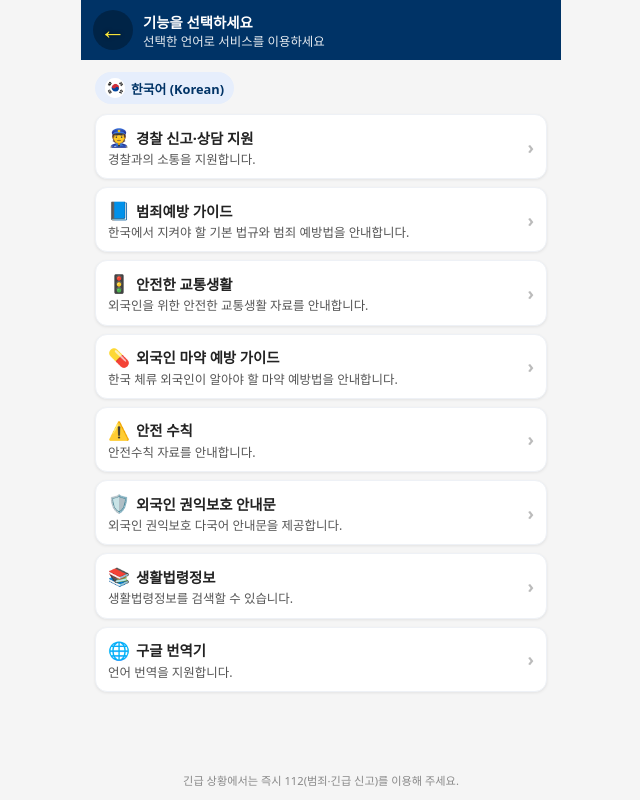
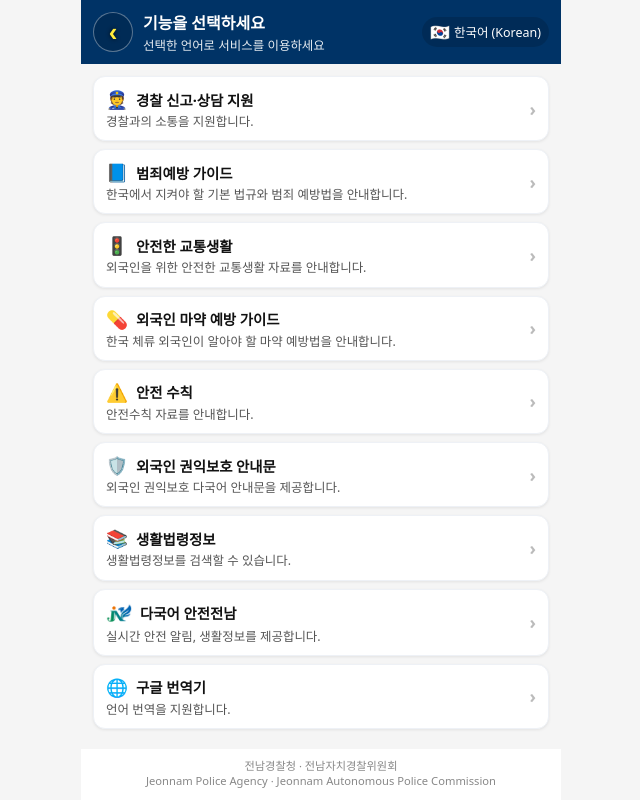
Before and after one commit to Devcdw/cdw_final, a plain HTML site: page menu.html in a window 1280 px wide. Shown: the whole page, without its empty margins (319-959 px from the left). Drawn offline with Linux system fonts and the light colour scheme.

Commit message:
safe jeonnam
1223

```diff
--- a/lang-config.js
+++ b/lang-config.js
@@ -8,6 +8,7 @@ const LANG_ORDER = [
 
 // ✅ 공통 경로
 const PDF_BASE = "https://mmma3108-rgb.github.io/foreign-safety-pdfs/";
+const SAFE_APP_URL = "https://play.google.com/store/apps/details?id=kr.go.foreigner.safe";
 
 // ✅ 언어별 설정
 const LANG_CONFIG = {
@@ -51,6 +52,11 @@ const LANG_CONFIG = {
     lawLabel: "생활법령정보",
     lawDesc: "생활법령정보를 검색할 수 있습니다.",
     lawUrl: "https://m.easylaw.go.kr/MOM/Main.laf",
+
+    // ✅ 다국어 안전전남 앱
+    safeAppLabel: "다국어 안전전남",
+    safeAppDesc: "실시간 안전 알림, 생활정보를 제공합니다.",
+    safeAppUrl: SAFE_APP_URL,
 
     googleLabel: "구글 번역기",
     googleDesc: "언어 번역을 지원합니다.",
@@ -100,6 +106,11 @@ const LANG_CONFIG = {
     lawDesc: "Search practical law information.",
     lawUrl: "https://m.easylaw.go.kr/MOM/Main.laf",
 
+    // ✅ 다국어 안전전남 앱
+    safeAppLabel: "Multilingual Safe Jeonnam",
+    safeAppDesc: "Provides real-time safety alerts and daily living information.",
+    safeAppUrl: SAFE_APP_URL,
+
     googleLabel: "Google Translate",
     googleDesc: "Supports language translation.",
     googleUrl: "https://translate.google.co.kr/?sl=auto&tl=ko&op=translate",
@@ -147,6 +158,11 @@ const LANG_CONFIG = {
     lawLabel: "生活法律信息",
     lawDesc: "可检索生活法律信息。",
     lawUrl: "https://m.easylaw.go.kr/MOM/Main.laf",
+
+    // ✅ 다국어 안전전남 앱
+    safeAppLabel: "多语言安全全南",
+    safeAppDesc: "提供实时安全提醒和生活信息。",
+    safeAppUrl: SAFE_APP_URL,
 
     googleLabel: "谷歌翻译",
     googleDesc: "支持语言翻译。",
@@ -196,6 +212,11 @@ const LANG_CONFIG = {
     lawDesc: "Tìm kiếm thông tin pháp luật đời sống.",
     lawUrl: "https://m.easylaw.go.kr/MOM/Main.laf",
 
+    // ✅ 다국어 안전전남 앱
+    safeAppLabel: "Jeonnam an toàn đa ngôn ngữ",
+    safeAppDesc: "Cung cấp cảnh báo an toàn theo thời gian thực và thông tin đời sống.",
+    safeAppUrl: SAFE_APP_URL,
+
     googleLabel: "Google Dịch",
     googleDesc: "Hỗ trợ dịch ngôn ngữ.",
     googleUrl: "https://translate.google.co.kr/?sl=auto&tl=ko&op=translate",
@@ -234,6 +255,11 @@ const LANG_CONFIG = {
     lawDesc: "जीवनसम्बन्धी कानुनी जानकारी खोज्नुहोस्।",
     lawUrl: "https://m.easylaw.go.kr/MOM/Main.laf",
 
+    // ✅ 다국어 안전전남 앱
+    safeAppLabel: "बहुभाषी सुरक्षा Jeonnam",
+    safeAppDesc: "वास्तविक-समय सुरक्षा सतर्कता र दैनिक जानकारी प्रदान गर्दछ।",
+    safeAppUrl: SAFE_APP_URL,
+
     googleLabel: "Google अनुवाद",
     googleDesc: "भाषा अनुवादमा सहयोग गर्छ।",
     googleUrl: "https://translate.google.co.kr/?sl=auto&tl=ko&op=translate",
@@ -271,6 +297,11 @@ const LANG_CONFIG = {
     lawLabel: "Amaliy qonunlar",
     lawDesc: "Amaliy qonun ma’lumotlarini qidiring.",
     lawUrl: "https://m.easylaw.go.kr/MOM/Main.laf",
+
+    // ✅ 다국어 안전전남 앱
+    safeAppLabel: "Ko'p tilli Xavfsizlik Jeonnam",
+    safeAppDesc: "Haqiqiy vaqtdagi xavfsizlik ogohlantirishlari va kundalik ma’lumotlarni taqdim etadi.",
+    safeAppUrl: SAFE_APP_URL,
 
     googleLabel: "Google Translate",
     googleDesc: "Til tarjimasini qo‘llab-quvvatlaydi.",
@@ -508,6 +539,11 @@ const LANG_CONFIG = {
     lawDesc: "ស្វែងរកព័ត៌មានច្បាប់ប្រចាំថ្ងៃ។",
     lawUrl: "https://m.easylaw.go.kr/MOM/Main.laf",
 
+    // ✅ 다국어 안전전남 앱
+    safeAppLabel: "Jeonnam បេះបោស សុវត្ថិភាពពហុភាសា",
+    safeAppDesc: "ផ្តល់ព័ត៌មានសុវត្ថិភាពពេលវេលាជាក់ស្តែង និងព័ត៌មានជីវភាពប្រចាំថ្ងៃ។",
+    safeAppUrl: SAFE_APP_URL,
+
     googleLabel: "Google Translate",
     googleDesc: "គាំទ្រការបកប្រែភាសា។",
     googleUrl: "https://translate.google.co.kr/?sl=auto&tl=ko&op=translate",
--- a/menu.html
+++ b/menu.html
@@ -17,7 +17,7 @@
       justify-content: center;
     }
 
-    .app {
+    .app-container {
       width: 100%;
       max-width: 480px;
       min-height: 100vh;
@@ -40,17 +40,13 @@
       width: 40px;
       height: 40px;
       border-radius: 999px;
-      border: none;
-      background: rgba(0,0,0,0.3);
-      display: inline-flex;
+      border: 1px solid rgba(255, 255, 255, 0.35);
+      background: rgba(0, 0, 0, 0.15);
+      display: flex;
       align-items: center;
       justify-content: center;
       cursor: pointer;
       flex-shrink: 0;
-    }
-
-    .back-btn:hover {
-      background: rgba(0,0,0,0.45);
     }
 
     .back-icon {
@@ -68,46 +64,40 @@
     }
 
     .title-main {
-      font-size: 0.9rem;
-      font-weight: 600;
-      white-space: nowrap;
-      overflow: hidden;
-      text-overflow: ellipsis;
+      font-size: 1rem;
+      font-weight: 700;
     }
 
     .title-sub {
       font-size: 0.78rem;
       opacity: 0.9;
+      margin-top: 2px;
+    }
+
+    .lang-pill {
+      margin-left: auto;
+      font-size: 0.8rem;
+      padding: 4px 8px;
+      border-radius: 999px;
+      background: rgba(0,0,0,0.15);
+      display: flex;
+      align-items: center;
+      gap: 4px;
       white-space: nowrap;
-      overflow: hidden;
-      text-overflow: ellipsis;
+    }
+
+    .lang-flag {
+      font-size: 1rem;
+    }
+
+    .lang-name {
+      font-size: 0.78rem;
     }
 
     main {
       flex: 1;
-      padding: 12px 14px 16px;
+      padding: 12px;
       background: #f5f5f5;
-    }
-
-    .lang-chip {
-      display: inline-flex;
-      align-items: center;
-      gap: 6px;
-      padding: 6px 10px;
-      border-radius: 999px;
-      background: #e6eefc;
-      color: #003366;
-      font-size: 0.8rem;
-      font-weight: 600;
-      margin-bottom: 10px;
-    }
-
-    .lang-chip img {
-      width: 20px;
-      height: 20px;
-      border-radius: 50%;
-      object-fit: cover;
-      background: #fff;
     }
 
     .menu-list {
@@ -148,15 +138,29 @@
     }
 
     .menu-card-title {
-      font-size: 0.9rem;
-      font-weight: 700;
       display: flex;
       align-items: center;
-      gap: 6px;
+      gap: 8px;
+      font-size: 0.9rem;
+      font-weight: 600;
+      color: #111;
     }
 
     .menu-card-icon {
       font-size: 1.1rem;
+    }
+
+    /* 다국어 안전전남 앱 아이콘(이미지) 전용 스타일 */
+    .menu-card-icon.safe-app-icon {
+      width: 26px;
+      height: 26px;
+      border-radius: 6px;
+      background: #ffffff;
+      background-image: url("img/safe-jeonnam.png"); /* 여기 파일명을 실제 저장한 아이콘 이름과 맞추세요 */
+      background-size: cover;
+      background-position: center;
+      display: inline-block;
+      font-size: 0; /* 이 안의 글자는 보이지 않게 */
     }
 
     .menu-card-desc {
@@ -172,58 +176,60 @@
     }
 
     footer {
-      text-align: center;
+      padding: 8px 12px 12px;
       font-size: 0.7rem;
       color: #888;
-      padding: 8px 10px 12px;
-      background: #f5f5f5;
+      text-align: center;
+    }
+
+    footer span {
+      display: block;
     }
   </style>
 </head>
 <body>
-  <div class="app">
+  <div class="app-container">
     <header>
-      <button class="back-btn" onclick="history.back()">
-        <span class="back-icon">←</span>
+      <button class="back-btn" onclick="goBack()">
+        <span class="back-icon">‹</span>
       </button>
       <div class="title-box">
-        <div class="title-main" id="titleMain">기능을 선택하세요</div>
-        <div class="title-sub" id="titleSub">선택한 언어로 서비스를 이용하세요.</div>
+        <div class="title-main" id="headerTitle">기능을 선택하세요</div>
+        <div class="title-sub" id="headerSub">선택한 언어로 서비스를 이용하세요.</div>
+      </div>
+      <div class="lang-pill" id="langPill" style="display:none;">
+        <span class="lang-flag" id="langFlag">🏳️</span>
+        <span class="lang-name" id="langName">Language</span>
       </div>
     </header>
 
     <main>
-      <!-- 현재 선택된 언어 표시 -->
-      <div class="lang-chip" id="langChip">
-        <!-- JS에서 채움 -->
-      </div>
-
-      <!-- 기능 카드 리스트 -->
       <div class="menu-list" id="menuList">
-        <!-- JS에서 카드 생성 -->
+        <!-- JS로 카드가 생성됩니다 -->
       </div>
     </main>
 
     <footer>
-      긴급 상황에서는 즉시 112(범죄·긴급 신고)를 이용해 주세요.
+      <span>전남경찰청 · 전남자치경찰위원회</span>
+      <span>Jeonnam Police Agency · Jeonnam Autonomous Police Commission</span>
     </footer>
   </div>
 
-  <!-- 언어 설정 JS -->
+  <!-- ✅ 언어 설정 스크립트 로드 -->
   <script src="lang-config.js"></script>
+
   <script>
-    const langCode = getSelectedLangCode();
-    const cfg = LANG_CONFIG[langCode];
-    const menuList = document.getElementById("menuList");
+    // 뒤로 가기
+    function goBack() {
+      window.history.back();
+    }
 
-    // 헤더 텍스트
-    document.getElementById("titleMain").textContent = cfg.headerTitle || "기능을 선택하세요";
-    document.getElementById("titleSub").textContent  = cfg.headerSub  || "";
-
-    // 상단 언어 칩
-    const chip = document.getElementById("langChip");
-    const flagImg = cfg.img ? `<img src="${cfg.img}" alt="${cfg.name}">` : "";
-    chip.innerHTML = `${flagImg}<span>${cfg.name}</span>`;
+    // URL에서 lang 파라미터 가져오기 (예: menu.html?lang=en)
+    function getSelectedLangCode() {
+      const params = new URLSearchParams(window.location.search);
+      const lang = params.get("lang") || "ko";
+      return LANG_CONFIG[lang] ? lang : "ko";
+    }
 
     // 유형별 아이콘 지정
     const ICON_MAP = {
@@ -234,6 +240,7 @@
       safety: "⚠️",     // 안전 수칙
       rights: "🛡️",    // 권익보호 안내문
       law: "📚",        // 생활법령정보
+      safeApp: "📱",    // 다국어 안전전남 앱 (기본값, 혹시 이미지 로딩 안 될 때 대비)
       google: "🌐",     // 구글 번역
       default: "▶️",
     };
@@ -255,10 +262,30 @@
         const encoded = encodeURIComponent(url);
         return `https://docs.google.com/gview?embedded=1&url=${encoded}`;
       }
-
       return url;
     }
 
+    // 선택한 언어에 맞춰 화면 세팅
+    const langCode = getSelectedLangCode();
+    const cfg = LANG_CONFIG[langCode] || LANG_CONFIG["ko"];
+
+    const headerTitle = document.getElementById("headerTitle");
+    const headerSub   = document.getElementById("headerSub");
+    const langPill    = document.getElementById("langPill");
+    const langFlag    = document.getElementById("langFlag");
+    const langName    = document.getElementById("langName");
+    const menuList    = document.getElementById("menuList");
+
+    headerTitle.textContent = cfg.headerTitle;
+    headerSub.textContent   = cfg.headerSub;
+
+    if (cfg.flag && cfg.name) {
+      langPill.style.display = "flex";
+      langFlag.textContent = cfg.flag;
+      langName.textContent = cfg.name;
+    }
+
+    // 메뉴 카드 생성 함수
     function addCard(type, label, desc, url) {
       if (!label || !url) return;
 
@@ -277,10 +304,15 @@
 
       const icon = ICON_MAP[type] || ICON_MAP.default;
 
+      // 타입이 'safeApp'이면 이미지 아이콘(span + background-image) 사용
+      const iconSpan = (type === "safeApp")
+        ? `<span class="menu-card-icon safe-app-icon"></span>`
+        : `<span class="menu-card-icon">${icon}</span>`;
+
       a.innerHTML = `
         <div class="menu-card-main">
           <div class="menu-card-title">
-            <span class="menu-card-icon">${icon}</span>
+            ${iconSpan}
             <span>${label}</span>
           </div>
           <div class="menu-card-desc">${desc || ""}</div>
@@ -299,6 +331,13 @@
     if (cfg.safetyLabel)  addCard("safety",  cfg.safetyLabel,  cfg.safetyDesc,  cfg.safetyUrl);
     if (cfg.rightsLabel)  addCard("rights",  cfg.rightsLabel,  cfg.rightsDesc,  cfg.rightsUrl);
     if (cfg.lawLabel)     addCard("law",     cfg.lawLabel,     cfg.lawDesc,     cfg.lawUrl);
+
+    // ✅ 다국어 안전전남 앱 (있을 때만 표시)
+    if (cfg.safeAppLabel) {
+      addCard("safeApp", cfg.safeAppLabel, cfg.safeAppDesc, cfg.safeAppUrl);
+    }
+
+    // ✅ 구글 번역 (항상 마지막)
     addCard("google", cfg.googleLabel, cfg.googleDesc, cfg.googleUrl);
   </script>
 </body>
```
Also changed, not shown: img/safe-jeonnam.png (added).
